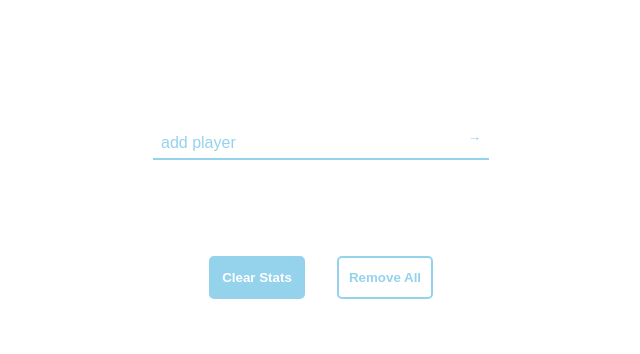
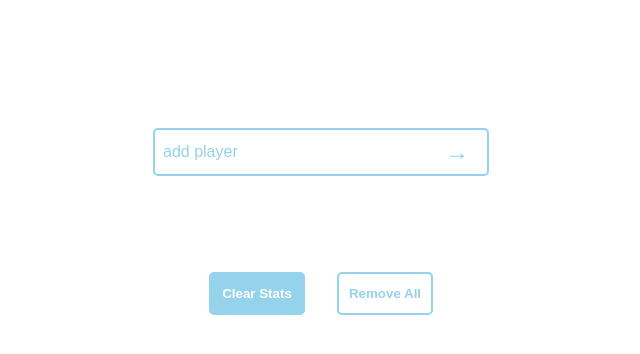
Before and after one commit to OssianN/KillerDart, a Next.js app: page / in a window 1280 px wide. Shown: the top 354 px of the page, without its empty margins (319-959 px from the left). Built offline with nearby package versions, Linux system fonts and the light colour scheme.

Commit message:
changes styling on form and evaluates empty field

```diff
--- a/components/Form.js
+++ b/components/Form.js
@@ -18,6 +18,10 @@ const Form = ({ setPlayers, setLocalStorage }) => {
 
   const handleSubmit = e => {
     e.preventDefault()
+
+    if (!input.name) {
+      return
+    }
 
     const newPlayer = createNewPlayer(input.name)
     setPlayers(prev => {
--- a/components/Player.js
+++ b/components/Player.js
@@ -43,7 +43,13 @@ const Player = ({ player, setPlayerState }) => {
   return (
     <li
       className={styles.playerItem}
-      style={{ background: setBackgroundOnScore(player) }}
+      style={{
+        background: setBackgroundOnScore(player),
+        order:
+          player.score === 0 && player.active
+            ? player.number + 100
+            : player.number,
+      }}
     >
       <header className={styles.playerHeader}>
         <h3 className={styles.playerName}>{player.name}</h3>
--- a/components/PlayersList.js
+++ b/components/PlayersList.js
@@ -2,11 +2,13 @@ import Player from './Player'
 import styles from '../styles/Home.module.css'
 
 const PlayersList = ({ players, setPlayerState }) => {
+  if (!players) {
+    return <></>
+  }
+
   return (
     <ul className={styles.playersList}>
-      {players
-        ?.sort((a, b) => b.number - a.number)
-        .map(player => (
+      {players.map(player => (
         <Player
           key={player.id}
           player={player}
--- a/styles/Home.module.css
+++ b/styles/Home.module.css
@@ -14,7 +14,7 @@
   margin: 4rem 0;
   margin-top: 6rem;
   width: 100%;
-  height: 2rem;
+  height: 3rem;
 }
 
 .formInput {
@@ -25,10 +25,9 @@
   height: 100%;
   padding: 0 0.5rem;
   font-size: 1rem;
-  border: none;
-  border-bottom: 2px solid #95d2ec;
+  border: 2px solid #95d2ec;
+  border-radius: 5px;
   color: #47abd8;
-  border-radius: 0;
 }
 
 .formInput::placeholder {
@@ -38,10 +37,14 @@
 .submitButton {
   position: absolute;
   right: 0.5rem;
-  bottom: 1rem;
+  bottom: 0rem;
+  width: 3rem;
+  height: 100%;
   background: transparent;
   border: none;
   color: #95d2ec;
+  font-size: 1.5rem;
+  cursor: pointer;
 }
 
 .playersList {
```
Lines whose indentation alone changed are shown as unchanged.
